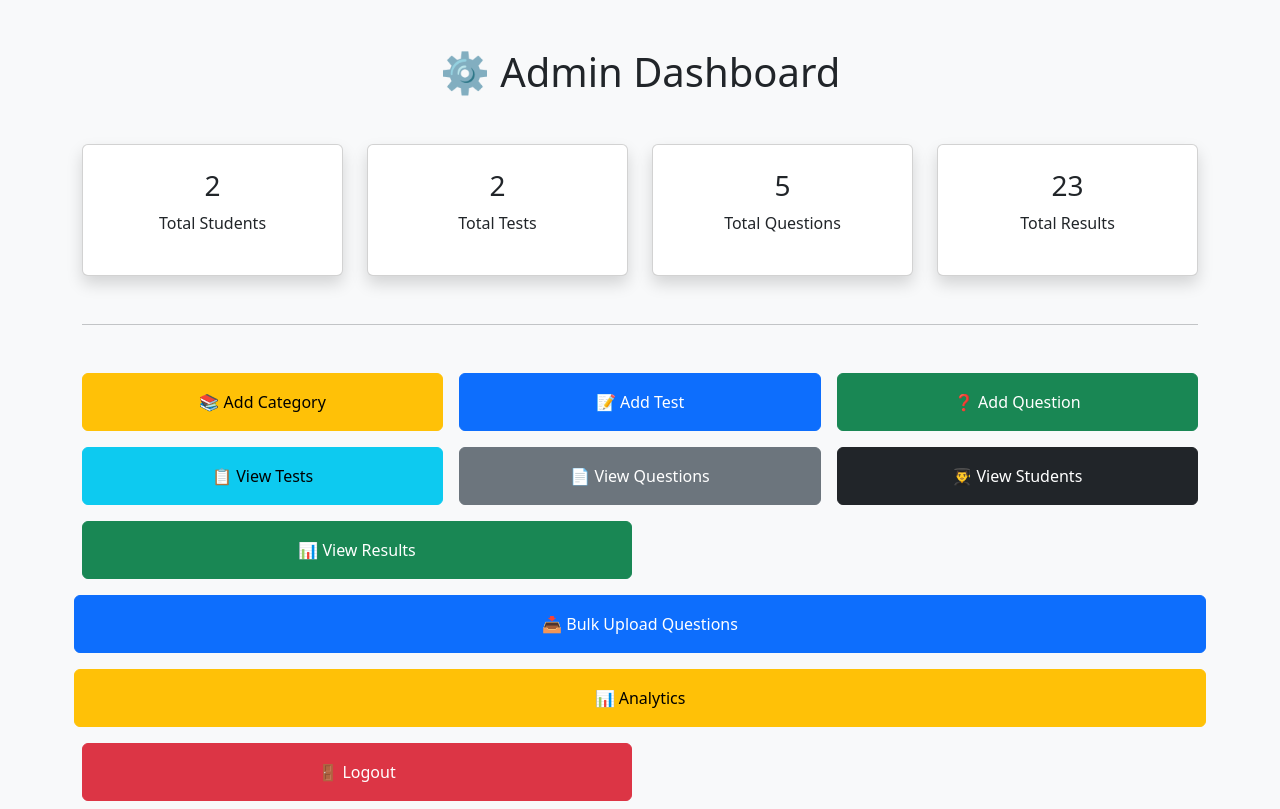
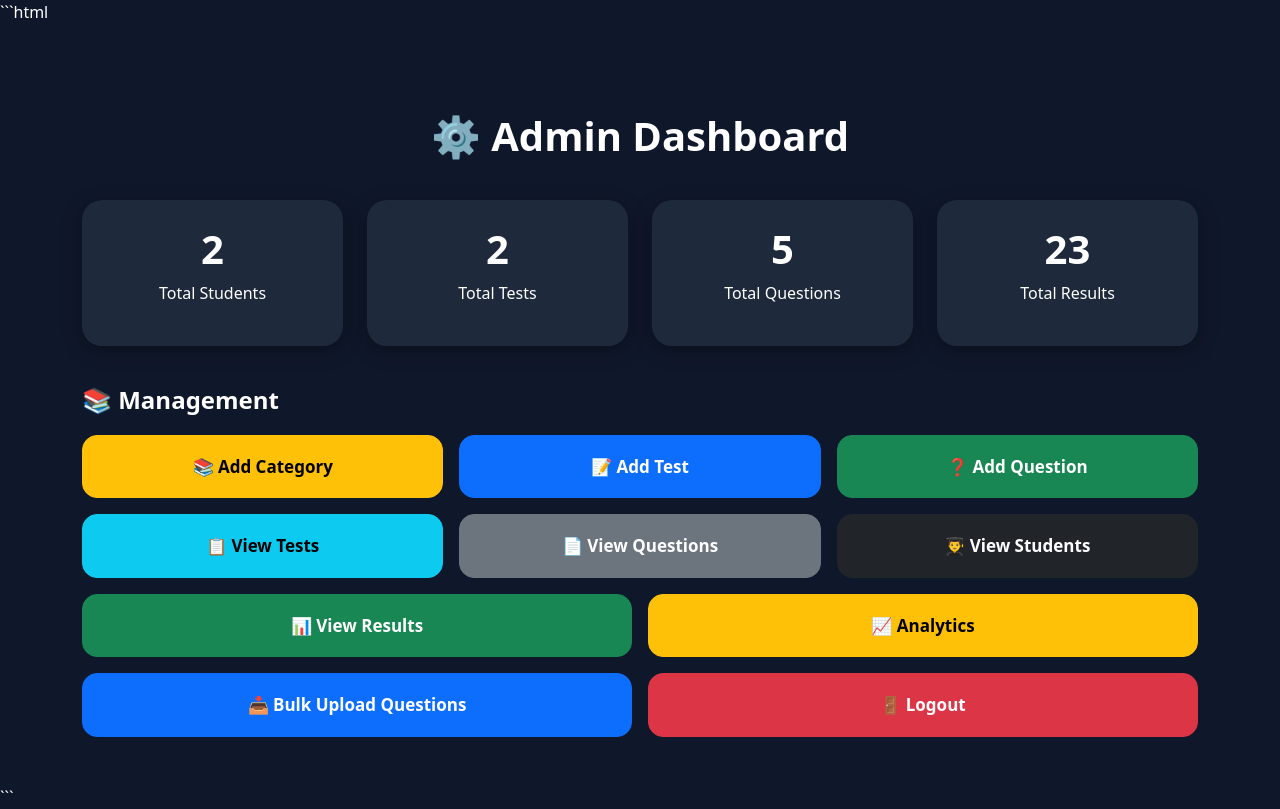
Before and after one commit to sumithackerchd/Mock-Test-Portal, a Flask app: page /admin_dashboard in a window 1280 px wide. Run offline with Flask 3, Linux system fonts and the light colour scheme; a user stored in the database is signed in; data comes from the database, SQL or seed files in the repository.

Commit message:
ExamMaster v1

````diff
--- a/templates/admin_dashboard.html
+++ b/templates/admin_dashboard.html
@@ -1,113 +1,167 @@
+```html
 <!DOCTYPE html>
-
 <html>
-
 <head>
-
 <title>Admin Dashboard</title>
 
 <link href="https://cdn.jsdelivr.net/npm/bootstrap@5.3.3/dist/css/bootstrap.min.css" rel="stylesheet">
 
+<style>
+
+body{
+    background:#0f172a;
+    color:white;
+}
+
+.dashboard-title{
+    text-align:center;
+    margin:40px 0;
+    font-weight:700;
+}
+
+.stat-card{
+    background:#1e293b;
+    border-radius:20px;
+    padding:25px;
+    text-align:center;
+    box-shadow:0 5px 20px rgba(0,0,0,.3);
+}
+
+.stat-card h2{
+    font-size:40px;
+    font-weight:bold;
+}
+
+.action-btn{
+    width:100%;
+    padding:18px;
+    border-radius:15px;
+    font-weight:600;
+    font-size:17px;
+}
+
+.section-title{
+    margin:40px 0 20px;
+    font-size:24px;
+    font-weight:600;
+}
+
+</style>
+
 </head>
 
-<body class="bg-light">
+<body>
 
-<div class="container mt-5">
+<div class="container py-5">
 
-<h1 class="text-center mb-5">
+<h1 class="dashboard-title">
 ⚙️ Admin Dashboard
 </h1>
 
 <div class="row g-4">
 
 <div class="col-md-3">
-<div class="card shadow text-center p-4">
-<h3>{{ total_users }}</h3>
+<div class="stat-card">
+<h2>{{ total_users }}</h2>
 <p>Total Students</p>
 </div>
 </div>
 
 <div class="col-md-3">
-<div class="card shadow text-center p-4">
-<h3>{{ total_tests }}</h3>
+<div class="stat-card">
+<h2>{{ total_tests }}</h2>
 <p>Total Tests</p>
 </div>
 </div>
 
 <div class="col-md-3">
-<div class="card shadow text-center p-4">
-<h3>{{ total_questions }}</h3>
+<div class="stat-card">
+<h2>{{ total_questions }}</h2>
 <p>Total Questions</p>
 </div>
 </div>
 
 <div class="col-md-3">
-<div class="card shadow text-center p-4">
-<h3>{{ total_results }}</h3>
+<div class="stat-card">
+<h2>{{ total_results }}</h2>
 <p>Total Results</p>
 </div>
 </div>
 
 </div>
 
-<hr class="my-5">
+<h3 class="section-title">
+📚 Management
+</h3>
 
 <div class="row g-3">
 
 <div class="col-md-4">
-<a href="/add_category" class="btn btn-warning w-100 p-3">
+<a href="/add_category"
+class="btn btn-warning action-btn">
 📚 Add Category
 </a>
 </div>
 
 <div class="col-md-4">
-<a href="/add_test" class="btn btn-primary w-100 p-3">
+<a href="/add_test"
+class="btn btn-primary action-btn">
 📝 Add Test
 </a>
 </div>
 
 <div class="col-md-4">
-<a href="/add_question" class="btn btn-success w-100 p-3">
+<a href="/add_question"
+class="btn btn-success action-btn">
 ❓ Add Question
 </a>
 </div>
 
 <div class="col-md-4">
-<a href="/view_tests" class="btn btn-info w-100 p-3">
+<a href="/view_tests"
+class="btn btn-info action-btn">
 📋 View Tests
 </a>
 </div>
 
 <div class="col-md-4">
-<a href="/view_questions" class="btn btn-secondary w-100 p-3">
+<a href="/view_questions"
+class="btn btn-secondary action-btn">
 📄 View Questions
 </a>
 </div>
 
 <div class="col-md-4">
-<a href="/view_students" class="btn btn-dark w-100 p-3">
+<a href="/view_students"
+class="btn btn-dark action-btn">
 👨‍🎓 View Students
 </a>
 </div>
 
 <div class="col-md-6">
-<a href="/view_results" class="btn btn-success w-100 p-3">
+<a href="/view_results"
+class="btn btn-success action-btn">
 📊 View Results
 </a>
 </div>
+
+<div class="col-md-6">
+<a href="/analytics"
+class="btn btn-warning action-btn">
+📈 Analytics
+</a>
+</div>
+
+<div class="col-md-6">
 <a href="/add_bulk_questions"
-class="btn btn-primary w-100 p-3">
+class="btn btn-primary action-btn">
 📥 Bulk Upload Questions
 </a>
+</div>
 
-<a href="/analytics"
-class="btn btn-warning w-100 p-3">
-
-📊 Analytics
-
-</a>
 <div class="col-md-6">
-<a href="/logout" class="btn btn-danger w-100 p-3">
+<a href="/logout"
+class="btn btn-danger action-btn">
 🚪 Logout
 </a>
 </div>
@@ -118,3 +172,4 @@ class="btn btn-warning w-100 p-3">
 
 </body>
 </html>
+```
--- a/templates/index.html
+++ b/templates/index.html
@@ -31,7 +31,12 @@ Login
 <a href="/register" class="btn btn-warning">
 Register
 </a>
+<a href="/admin"
+class="btn btn-danger ms-2">
 
+⚙️ Admin Login
+
+</a>
 </div>
 
 </div>
````
Also changed, not shown: templates/dashboard.html (+12 -1 lines), templates/requirements.txt (deleted).
